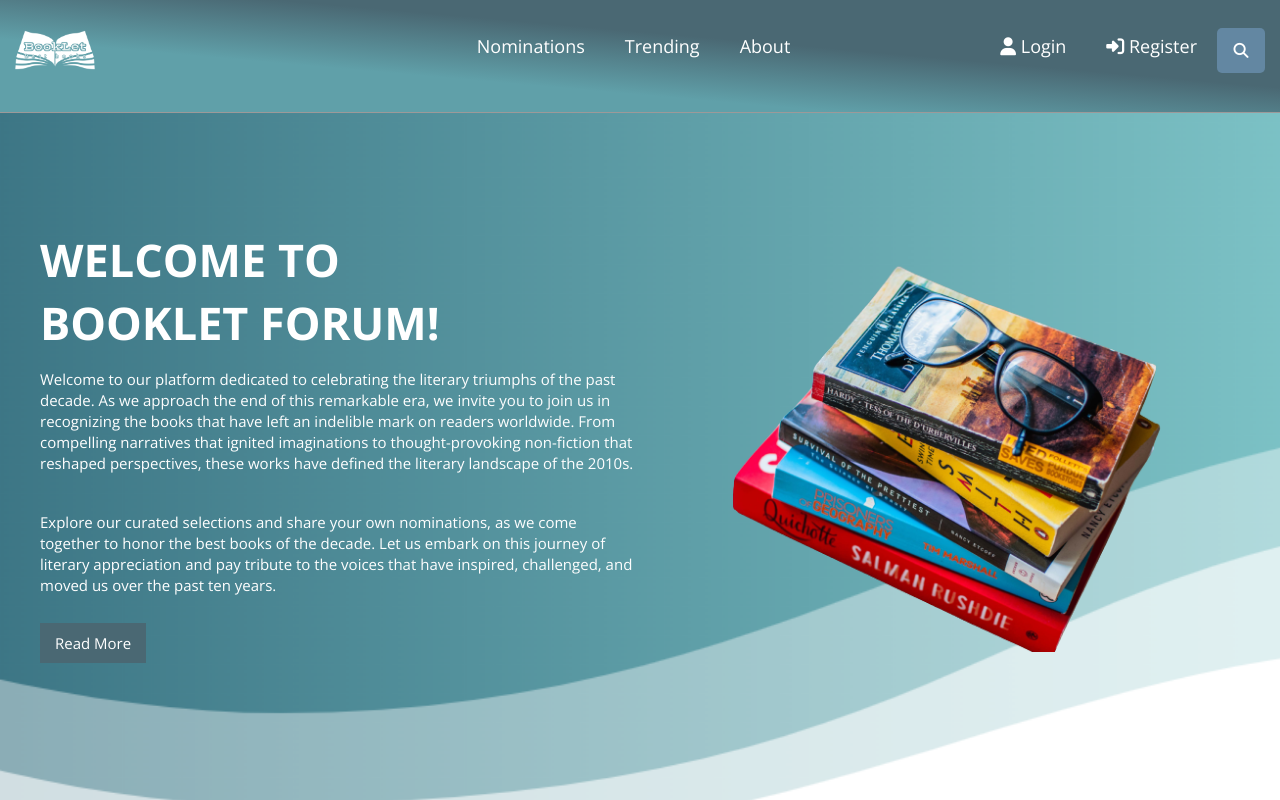
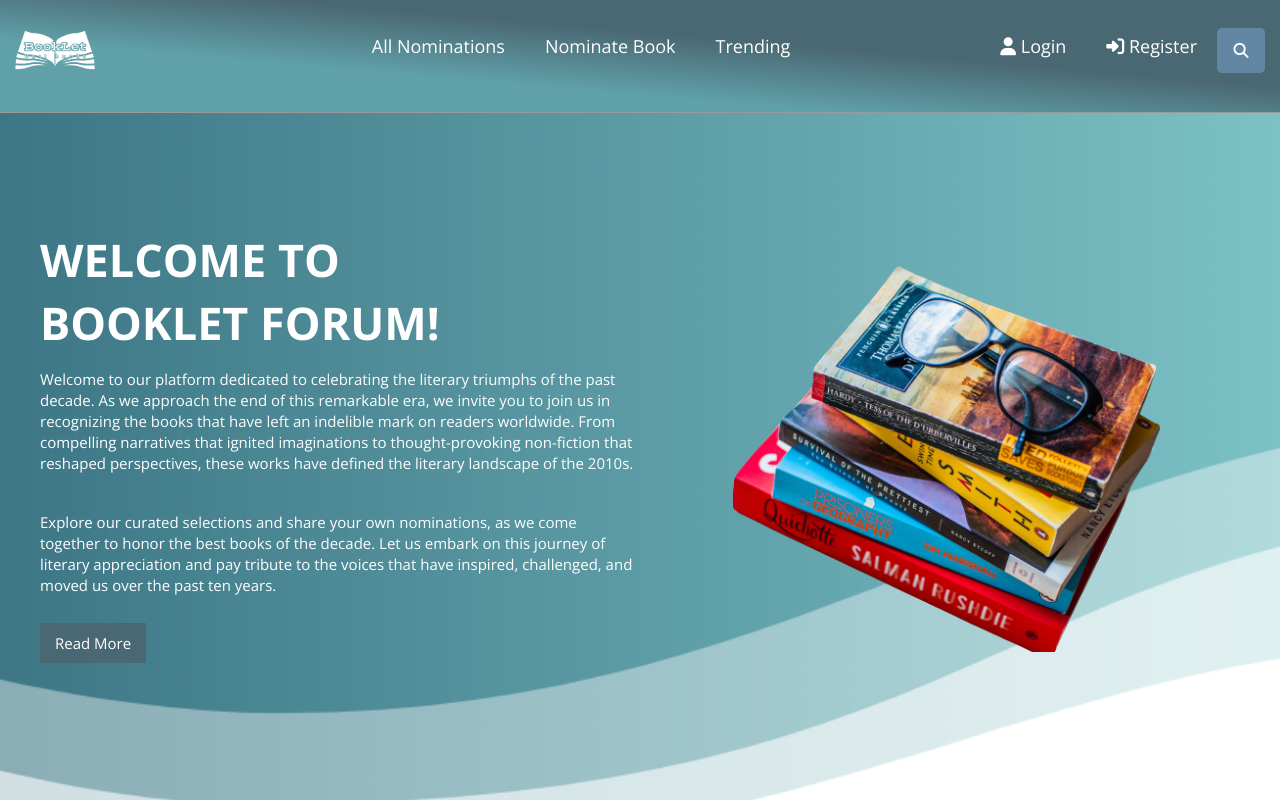
Before and after one commit to Djani-Antova/BookLet-october-2023, a React (Vite) app in the folder client/: page / in a window 1280 px wide. Shown: the top 800 px of the page. Built offline with nearby package versions, Linux system fonts and the light colour scheme.

Commit message:
Add navigation

```diff
--- a/client/src/components/navigation/Navigation.jsx
+++ b/client/src/components/navigation/Navigation.jsx
@@ -1,4 +1,4 @@
-import React from "react";
+import { Link } from 'react-router-dom'
 import "./Navigation.css"; // Import the CSS file
 import Logo from "/images/booklet-high-resolution-logo-white-transparent.png";
 
@@ -9,32 +9,40 @@ const Navigation = () => {
     <header>
         <div className="container">
             <p>
-                <a className="navbar-brand" href="index.html">
+                <Link className="navbar-brand" to="/">
                     <img src={Logo} alt="BookLet Logo" />
-                </a>
+                </Link>
             </p>
             <nav>
                 <ul>
                     <li>
-                        <a href="/">Nominations</a>
+                        <Link to="/books">All Nominations</Link>
                     </li>
                     <li>
-                        <a href="#">Trending</a>
+                        <Link to="/books/create">Nominate Book</Link>
                     </li>
                     <li>
-                        <a href="#">About</a>
+                        <Link to="/latest">Trending</Link>
+                    </li>
+                    {/* <!-- Logged-in users --> */}
+             {/* <div id="user">
+                        <Link to="/games/create">Nominate Book</Link>
+                        <Link to="/logout">Logout</Link>
+            </div> */}
+                      {/* <!-- Guest users --> */}
+            {/* <div id="guest"> */}
+                    <li>
+                        <Link className="nav-link" id="login" to="/login">
+                            <i className="fa fa-user" /> Login
+                        </Link>
                     </li>
                     <li>
-                        <a className="nav-link" id="login" href="#">
-                            <i className="fa fa-user" /> Login
-                        </a>
+                        <Link className="nav-link" id="register" to="/register">
+                        <i className="fa-solid fa-right-to-bracket"></i> Register
+
+                        </Link>
                     </li>
-                    <li>
-                        <a className="nav-link" id="register" href="#">
-                        <i class="fa-solid fa-right-to-bracket"></i> Register
-
-                        </a>
-                    </li>
+            {/* </div> */}
 
                     <button className="btn  my-2 my-sm-0 nav_search-btn" type="submit">
                         <i className="fa fa-search" />
```
